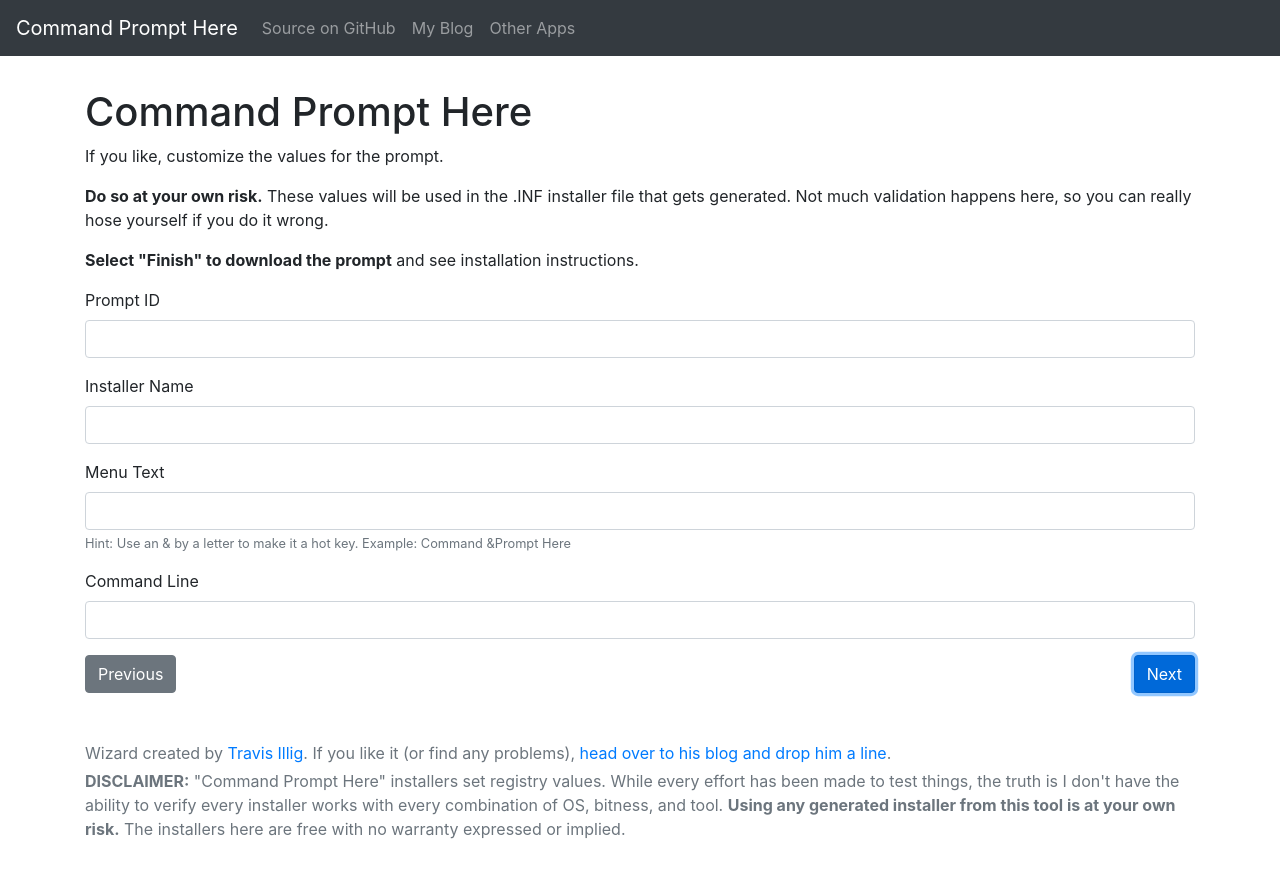
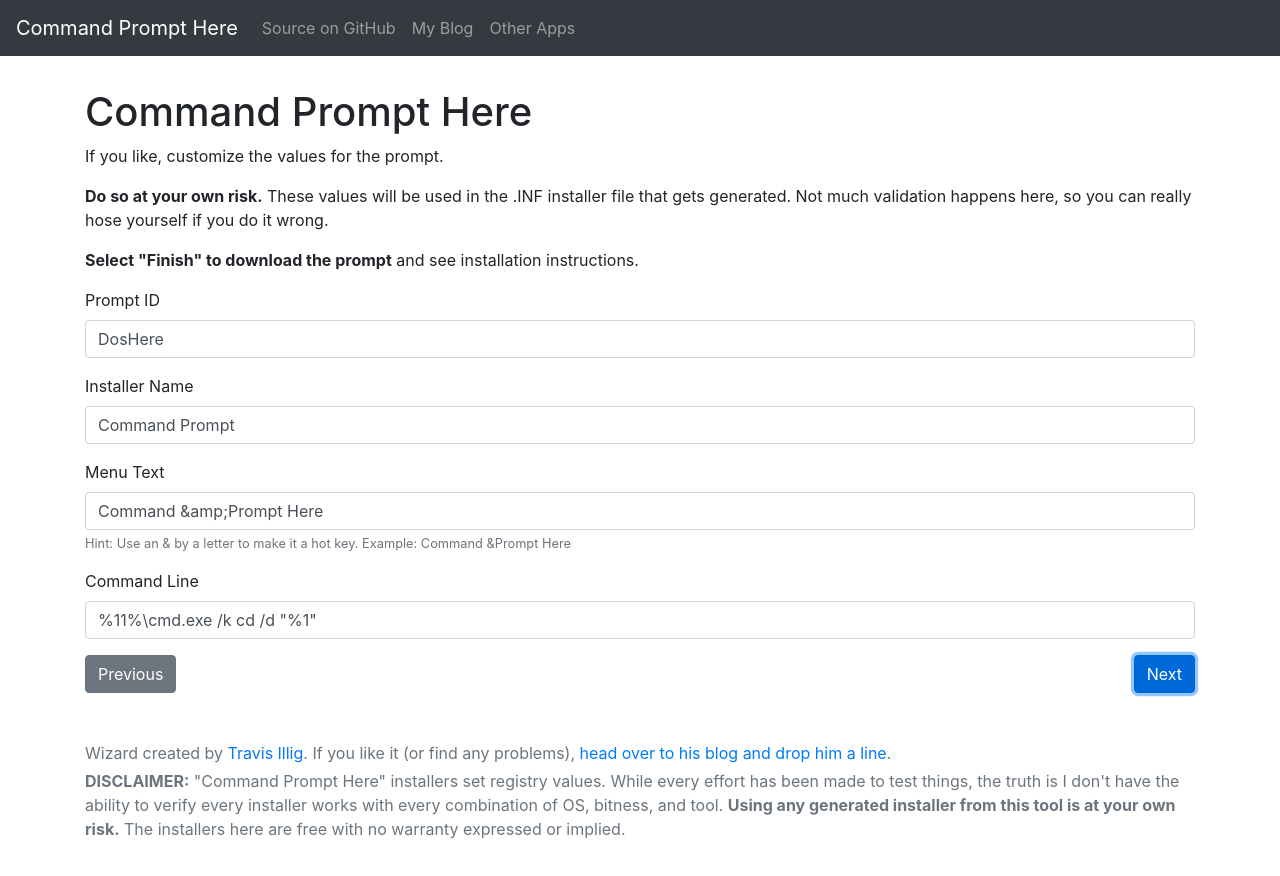
Before and after one commit to tillig/CommandPromptHere, a React (Create React App) app: page / in a window 1280 px wide. Both pictures are taken after a click on the button "Next". Shown: the top 876 px of the page. Built offline with nearby package versions, Linux system fonts and the light colour scheme.

Commit message:
Step 2 working.

```diff
--- a/src/MasterForm.tsx
+++ b/src/MasterForm.tsx
@@ -18,13 +18,14 @@ export class MasterForm extends React.Component<Properties, State> {
     super(props);
     this.state = {
       currentStep: 1,
-      promptId: undefined,
-      prompt: undefined,
+      promptId: PromptStrategies[0].id,
+      prompt: PromptStrategies[0],
     };
 
     this._next = this._next.bind(this);
     this._prev = this._prev.bind(this);
     this.handlePromptSelectionChange = this.handlePromptSelectionChange.bind(this);
+    this.handlePromptDetailChange = this.handlePromptDetailChange.bind(this);
   }
 
   /**
@@ -92,17 +93,34 @@ export class MasterForm extends React.Component<Properties, State> {
   }
 
   /**
- * Handles a change in selection of the prompt.
- * @param {any} event The event that was raised to indicate a change.
- */
-  handlePromptSelectionChange(event: any): void {
-    const value = event.target.value as string;
-    const found = Object.entries(PromptStrategies).find((pair) => pair[0] === value);
+   * Handles a change in specific prompt details.
+   * @param {React.ChangeEvent<HTMLInputElement>} event The event that was raised to indicate a change.
+   */
+  handlePromptDetailChange(event: React.ChangeEvent<HTMLInputElement>): void {
+    let { id, value } = event.target;
+    id = id.split('_')[1];
+    const clone = Object.assign({}, this.state.prompt) as any;
+    clone[id] = value;
+    this.setState({
+      currentStep: this.state.currentStep,
+      promptId: this.state.promptId,
+      prompt: clone,
+    });
+  }
+
+  /**
+   * Handles a change in selection of the prompt.
+   * @param {React.ChangeEvent<HTMLSelectElement>} event The event that was raised to indicate a change.
+   */
+  handlePromptSelectionChange(event: React.ChangeEvent<HTMLSelectElement>): void {
+    const value = event.target.value;
+    const found = PromptStrategies.find((item) => item.id === value);
     if (found) {
+      const clone = Object.assign({}, found);
       this.setState({
         currentStep: this.state.currentStep,
-        promptId: found[0],
-        prompt: found[1],
+        promptId: found.id,
+        prompt: clone,
       });
     } else {
       this.setState({
@@ -142,12 +160,14 @@ export class MasterForm extends React.Component<Properties, State> {
 
           <Step1
             currentStep={this.state.currentStep}
-            prompt={this.state.prompt}
             promptId={this.state.promptId}
             handleChange={this.handlePromptSelectionChange}
           />
           <Step2
             currentStep={this.state.currentStep}
+            prompt={this.state.prompt}
+            promptId={this.state.promptId}
+            handleChange={this.handlePromptDetailChange}
           />
           <Step3
             currentStep={this.state.currentStep}
--- a/src/PromptStrategies.ts
+++ b/src/PromptStrategies.ts
@@ -2,6 +2,12 @@
  * Defines a single prompt strategy that can be selected for download.
  */
 export interface PromptStrategy {
+  /**
+   * Uniquely identifies the type of command prompt. This value is used in the
+   * INF file and the registry.
+   */
+  id: string;
+
   /**
    * The display text (including accelerator key) for the command prompt
    * within the context menu.
@@ -23,15 +29,17 @@ export interface PromptStrategy {
  * The set of all implemented prompt strategies. The key in the object is the
  * unique ID for use in the INF file and registry.
  */
-export const PromptStrategies = {
-  'DosHere': {
+export const PromptStrategies = [
+  {
+    id: 'DosHere',
     accelerator: 'Command &amp;Prompt Here',
     commandLine: '%11%\\cmd.exe /k cd /d "%1"',
     name: 'Command Prompt',
   } as PromptStrategy,
-  'PowerShellHere': {
+  {
+    id: 'PowerShellHere',
     accelerator: 'Po&amp;werShell Prompt Here',
     commandLine: '"%11%\\windowspowershell\\v1.0\\powershell.exe" -NoExit "cd \'% 1\'"',
     name: 'PowerShell Prompt',
   } as PromptStrategy,
-};
+];
--- a/src/Step1.tsx
+++ b/src/Step1.tsx
@@ -30,7 +30,7 @@ export class Step1 extends React.Component<Step1Properties, State> {
             value={this.props.promptId}
             onChange={this.props.handleChange}
           >
-            {Object.entries(PromptStrategies).map((pair) => <option value={pair[0]} key={pair[0]}>{pair[1].name}</option>)}
+            {PromptStrategies.map((item) => <option value={item.id} key={item.id}>{item.name}</option>)}
           </select>
         </div>
       </div>
--- a/src/Step2.tsx
+++ b/src/Step2.tsx
@@ -1,23 +1,20 @@
 import { State } from './State';
-import { Properties } from './Properties';
+import { Step2Properties } from './Properties';
 import React from 'react';
 
 /**
  * Step 2: Customize settings.
  */
-export class Step2 extends React.Component<Properties, State> {
+export class Step2 extends React.Component<Step2Properties, State> {
   /**
    * Render the form.
-   * @param {Properties} props The properties for the wizard.
+   * @param {Step2Properties} props The properties for the wizard.
    * @return {JSX.Element} Form fragment to collect the data.
    */
   render(): JSX.Element | null {
     if (this.props.currentStep !== 2) {
       return null;
     }
-    // TODO: value and onChange for each field.
-    // value={this.props.email} // Prop: The email input data
-    // onChange={this.props.handleChange} // Prop: Puts data into state
     // TODO: Field validation.
     return (
       <div>
@@ -25,21 +22,21 @@ export class Step2 extends React.Component<Properties, State> {
         <p><strong>Do so at your own risk.</strong> These values will be used in the .INF installer file that gets generated. Not much validation happens here, so you can really hose yourself if you do it wrong.</p>
         <p><strong>Select &quot;Finish&quot; to download the prompt</strong> and see installation instructions.</p>
         <div className="form-group">
-          <label htmlFor="promptId">Prompt ID</label>
-          <input type="text" className="form-control" id="promptId"></input>
+          <label htmlFor="prompt_id">Prompt ID</label>
+          <input type="text" className="form-control" id="prompt_id" onChange={this.props.handleChange} value={this.props.prompt?.id} />
         </div>
         <div className="form-group">
-          <label htmlFor="installerName">Installer Name</label>
-          <input type="text" className="form-control" id="installerName"></input>
+          <label htmlFor="prompt_name">Installer Name</label>
+          <input type="text" className="form-control" id="prompt_name" onChange={this.props.handleChange} value={this.props.prompt?.name} />
         </div>
         <div className="form-group">
-          <label htmlFor="accelerator">Menu Text</label>
-          <input type="text" className="form-control" id="accelerator" aria-describedby="acceleratorHelpBlock"></input>
+          <label htmlFor="prompt_accelerator">Menu Text</label>
+          <input type="text" className="form-control" id="prompt_accelerator" aria-describedby="acceleratorHelpBlock" onChange={this.props.handleChange} value={this.props.prompt?.accelerator} />
           <small id="acceleratorHelpBlock" className="form-text text-muted">Hint: Use an &amp; by a letter to make it a hot key. Example: Command &amp;Prompt Here</small>
         </div>
         <div className="form-group">
-          <label htmlFor="commandLine">Command Line</label>
-          <input type="text" className="form-control" id="commandLine"></input>
+          <label htmlFor="prompt_commandLine">Command Line</label>
+          <input type="text" className="form-control" id="prompt_commandLine" onChange={this.props.handleChange} value={this.props.prompt?.commandLine} />
         </div>
       </div>
     );
```
Also changed, not shown: src/Properties.ts (+14 -2 lines).
